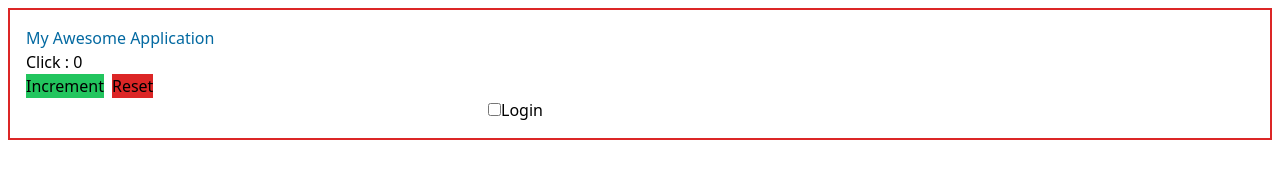
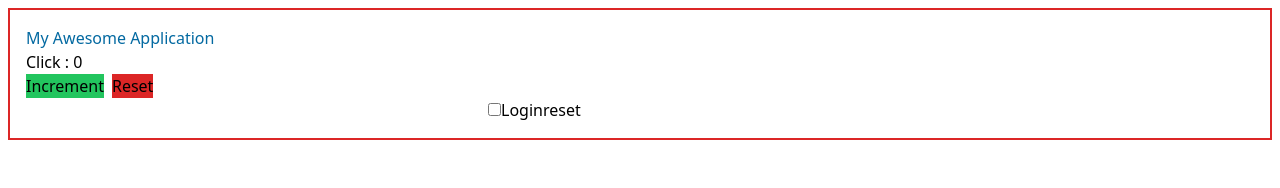
Before and after one commit to RiccardoMannino/Jsx-exercise, a React (Create React App) app in the folder react-exercises/: page / in a window 1280 px wide. Shown: the top 188 px of the page. Built offline with nearby package versions, Linux system fonts and the light colour scheme.

Commit message:
useState-02

```diff
--- a/react-exercises/src/Login.js
+++ b/react-exercises/src/Login.js
@@ -82,6 +82,7 @@ import { useState } from "react";
 //     );
 //   }
 // }
+
 export function Login() {
   const [data, setData] = useState({
     username: "",
@@ -90,7 +91,11 @@ export function Login() {
     login: false,
   });
 
-  function handleLogin(event) {
+  const handleReset = () => {
+    setData({ username: "", password: "", remember: false });
+  };
+
+  const handleLogin = (event) => {
     const { name, value, checked, type } = event.target;
 
     setData((data) => {
@@ -99,13 +104,13 @@ export function Login() {
         [name]: type === "checkbox" ? checked : value,
       };
     });
-  }
+  };
 
   const [login, setLogin] = useState(true);
 
-  function LoginButton() {
+  const LoginButton = () => {
     setLogin(login);
-  }
+  };
 
   return (
     <form>
@@ -142,6 +147,9 @@ export function Login() {
           Login
         </button>
       )}
+      <button type="reset" onClick={handleReset}>
+        reset
+      </button>
     </form>
   );
 }
```
